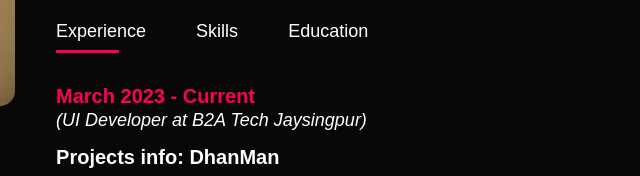
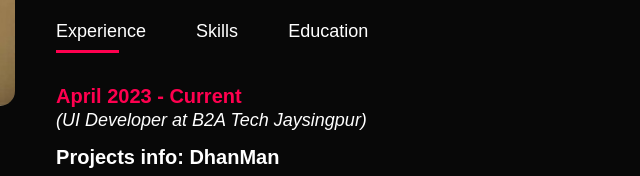
Before and after one commit to Shubhdongare/New-Portfolio-using-JS, a plain HTML site: page index.html in a window 1280 px wide. Shown: the part 1154-1330 px from the top of the page, 543-1183 px from the left. Drawn offline with Linux system fonts and the light colour scheme.

Commit message:
chore: date change

```diff
--- a/index.html
+++ b/index.html
@@ -60,7 +60,7 @@
             <div class="tab-contents active-tab" id="experience">
   <ul>
     <li>
-      <div class="exp-date">March 2023 - Current</div>
+      <div class="exp-date">April 2023 - Current</div>
       <div class="exp-role">(UI Developer at B2A Tech Jaysingpur)</div>
     </li>
   </ul>
```
